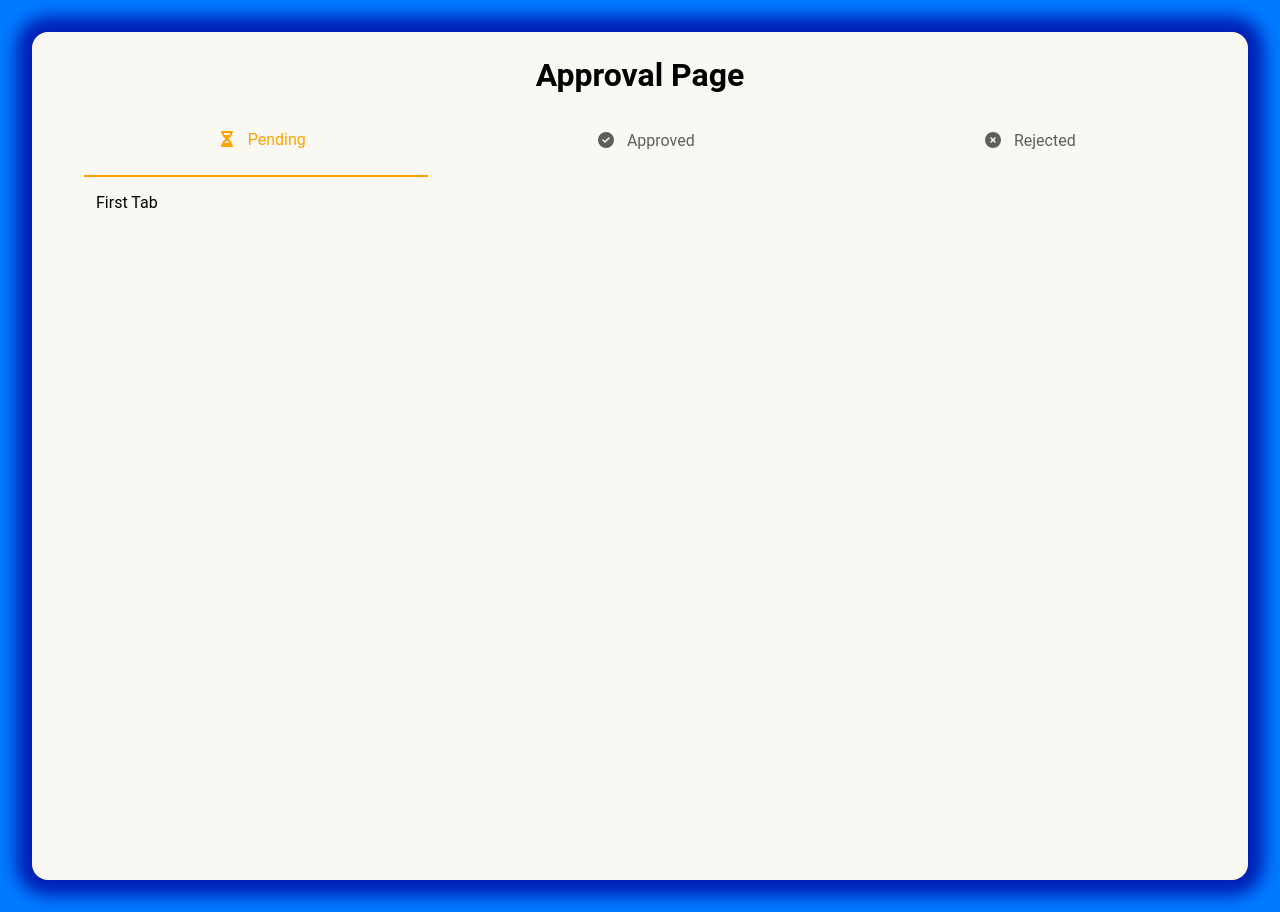
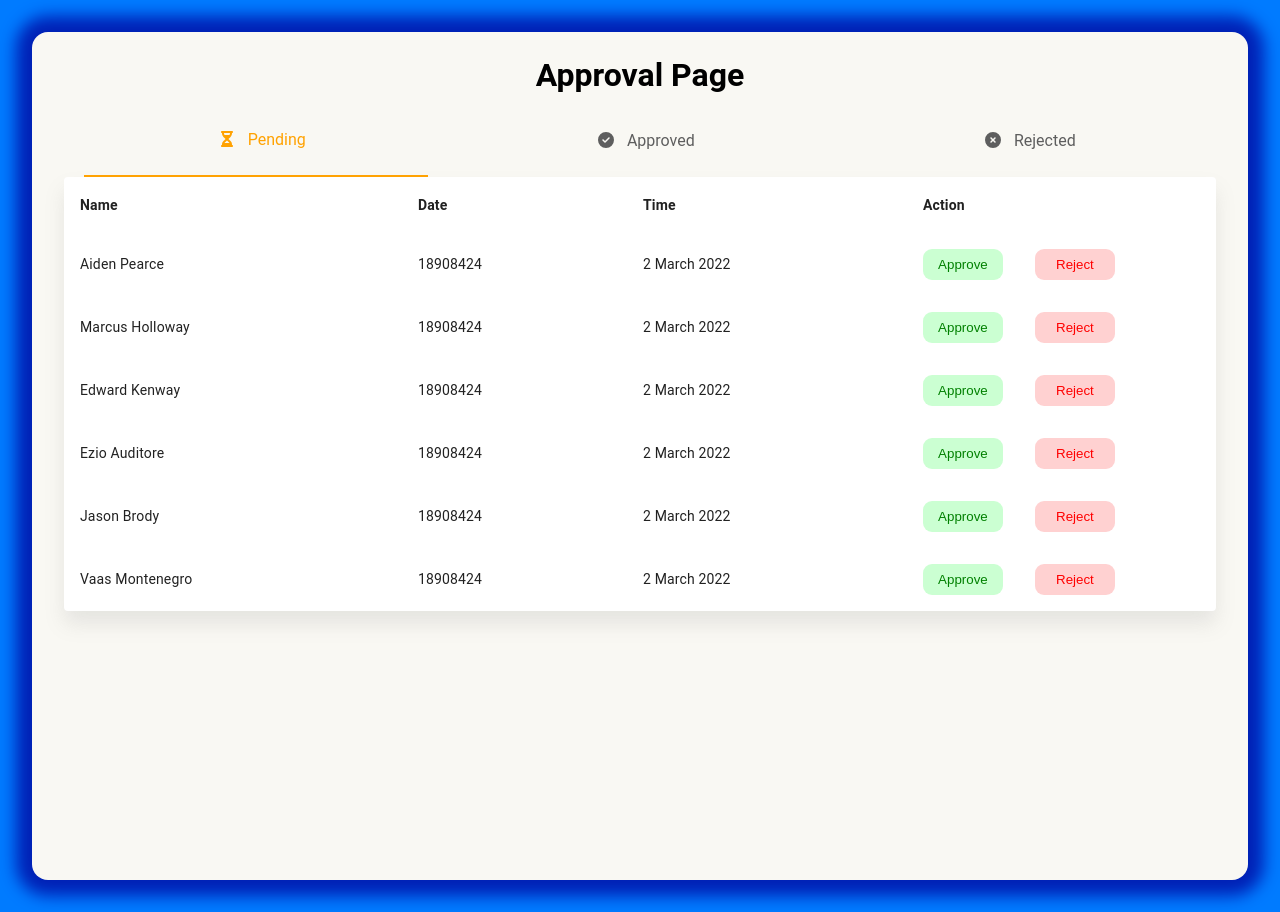
Before and after one commit to moh1t-do/faculty-page, a React (Vite) app: page / in a window 1280 px wide. Built offline with nearby package versions, Linux system fonts and the light colour scheme.

Commit message:
added table

```diff
--- a/package.json
+++ b/package.json
@@ -10,9 +10,12 @@
     "preview": "vite preview"
   },
   "dependencies": {
+    "@emotion/react": "^11.11.1",
+    "@emotion/styled": "^11.11.0",
     "@fortawesome/fontawesome-svg-core": "^6.4.2",
     "@fortawesome/free-solid-svg-icons": "^6.4.2",
     "@fortawesome/react-fontawesome": "^0.2.0",
+    "@mui/material": "^5.14.12",
     "bootstrap": "^5.3.2",
     "localforage": "^1.10.0",
     "match-sorter": "^6.3.1",
--- a/src/components/Approved/Approved.jsx
+++ b/src/components/Approved/Approved.jsx
@@ -1,14 +1,8 @@
-import React from 'react'
-import "../TabSwitcher/TabSwitcher.css"
+import React from "react";
+import "../TabSwitcher/TabSwitcher.css";
+import BasicTable from "../Table/BasicTable";
 
 function Approved() {
-  return (
-    <div class="tab">
-        <div class="text">
-            <div class="category">Second Tab</div>
-        </div>
-    </div>
-  )
 }
 
-export default Approved
+export default Approved;
--- a/src/components/Pending/Pending.jsx
+++ b/src/components/Pending/Pending.jsx
@@ -1,14 +1,9 @@
-import React from 'react'
-import "../TabSwitcher/TabSwitcher.css"
+import React from "react";
+import "../TabSwitcher/TabSwitcher.css";
+import BasicTable from "../Table/BasicTable";
 
 function Pending() {
-  return (
-    <div class="tab">
-        <div class="text">
-            <div class="category">First Tab</div>
-        </div>
-    </div>
-  )
+  return <BasicTable />;
 }
 
-export default Pending
+export default Pending;
--- /dev/null
+++ b/src/components/Table/BasicTable.jsx
@@ -0,0 +1,65 @@
+import * as React from "react";
+import Table from "@mui/material/Table";
+import TableBody from "@mui/material/TableBody";
+import TableCell from "@mui/material/TableCell";
+import TableContainer from "@mui/material/TableContainer";
+import TableHead from "@mui/material/TableHead";
+import TableRow from "@mui/material/TableRow";
+import Paper from "@mui/material/Paper";
+import "./basictable.css";
+
+function createData(name, trackingId, date, status) {
+  return { name, trackingId, date, status };
+}
+
+const rows = [
+  createData("Aiden Pearce", 18908424, "2 March 2022"),
+  createData("Marcus Holloway", 18908424, "2 March 2022"),
+  createData("Edward Kenway", 18908424, "2 March 2022"),
+  createData("Ezio Auditore", 18908424, "2 March 2022"),
+  createData("Jason Brody", 18908424, "2 March 2022"),
+  createData("Vaas Montenegro", 18908424, "2 March 2022"),
+];
+
+export default function BasicTable() {
+  return (
+    <div className="Table">
+      <TableContainer
+        component={Paper}
+        style={{ boxShadow: "0px 13px 20px 0px #80808029" }}
+      >
+        <Table sx={{ minWidth: 650 }} aria-label="simple table">
+          <TableHead>
+            <TableRow>
+              <TableCell align="left">Name</TableCell>
+              <TableCell align="left">Date</TableCell>
+              <TableCell align="left">Time</TableCell>
+              <TableCell align="left">Action</TableCell>
+            </TableRow>
+          </TableHead>
+          <TableBody style={{ color: "white" }}>
+            {rows.map(row => (
+              <TableRow
+                key={row.name}
+                sx={{ "&:last-child td, &:last-child th": { border: 0 } }}
+              >
+                <TableCell component="th" scope="row">
+                  {row.name}
+                </TableCell>
+                <TableCell align="left">{row.trackingId}</TableCell>
+                <TableCell align="left">{row.date}</TableCell>
+
+                <TableCell sx={{ maxWidth: 100 }} align="left">
+                  <div className="button-group">
+                    <button className="butt status approve">Approve</button>
+                    <button className="butt status reject">Reject</button>
+                  </div>
+                </TableCell>
+              </TableRow>
+            ))}
+          </TableBody>
+        </Table>
+      </TableContainer>
+    </div>
+  );
+}
--- /dev/null
+++ b/src/components/Table/basictable.css
@@ -0,0 +1,64 @@
+.MuiTableRow-root>* {
+    padding: 10px;
+  }
+
+  .MuiTableRow-root.MuiTableRow-head>* {
+    font-weight: bold !important;
+  }
+
+  .Table td,
+  th {
+    border: none !important;
+  }
+
+  .Table:first-child {
+    border-radius: 0.7rem !important;
+  }
+
+  .status {
+    padding: 8px;
+    border-radius: 9px;
+    border: none;
+    width: 5rem;
+    margin-right: 2rem;
+  }
+
+  .Details {
+    color: #00b5ff !important;
+  }
+
+  @media screen and (max-width: 1200px) {
+    .Table {
+      width: 170%;
+      width: 100%;
+    }
+
+    .button-group {
+      display: flex;
+    }
+  }
+
+
+  @media screen and (max-width: 768px) {
+    .Table {
+      position: relative;
+      display: flex;
+      flex-direction: column;
+      align-items: center;
+      width: 100%;
+    }
+  }
+
+  .approve {
+    background: rgb(145 254 159 / 47%);
+    color: green;
+  }
+
+  .reject {
+    background: #ffadad8f;
+    color: red;
+  }
+
+  .butt {
+    cursor: pointer;
+  }
```
Also changed, not shown: 1 other file (tests, documents, lock files or other folders).
